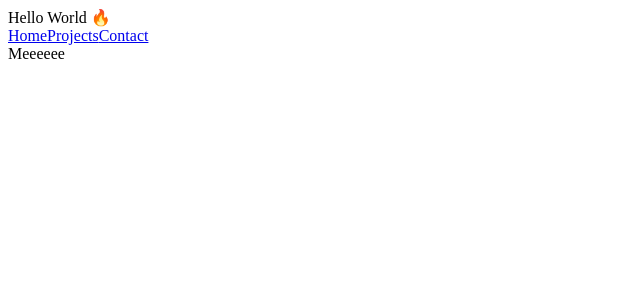
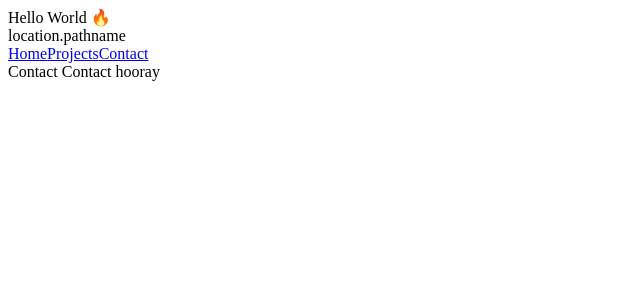
Before and after one commit to bhargysh/my-portfolio, a React app: page /contact in a window 1280 px wide. Shown: the top 300 px of the page, without its empty margins (0-640 px from the left). Built offline with nearby package versions, Linux system fonts and the light colour scheme; the HTML template or start-up script is replaced by a standard one.

Commit message:
Adds contact route

```diff
--- /dev/null
+++ b/client/src/contact.jsx
@@ -0,0 +1,7 @@
+import React from "react";
+
+const Contact = () => {
+  return <div>Contact Contact hooray</div>;
+};
+
+export default Contact;
--- a/client/src/navbar.jsx
+++ b/client/src/navbar.jsx
@@ -5,8 +5,9 @@ const Navbar = () => {
   return (
     <nav>
       <Link to="/">Home</Link>
-      <Link to="/projects">Projects</Link>
-      <Link to="/contact">Contact</Link>
+      {/* <a href="/projects/">Take me there!</a> */}
+      <Link to="/projects/">Projects</Link>
+      <Link to="/contact/">Contact</Link>
     </nav>
   );
 };
--- a/client/src/routes.jsx
+++ b/client/src/routes.jsx
@@ -3,15 +3,20 @@ import { BrowserRouter as Router, Route, Link, Switch } from "react-router-dom";
 
 import Me from "./me.jsx";
 import Projects from "./projects.jsx";
+import Contact from "./contact.jsx";
 import Navbar from "./navbar.jsx";
 
 const Routes = () => {
   return (
     <Router>
+      location.pathname
       <Navbar />
       <Switch>
         <Route path="/projects">
           <Projects />
+        </Route>
+        <Route path="/contact">
+          <Contact />
         </Route>
         <Route path="/">
           <Me />
```
Also changed, not shown: 2 other files (tests, documents, lock files or other folders).
